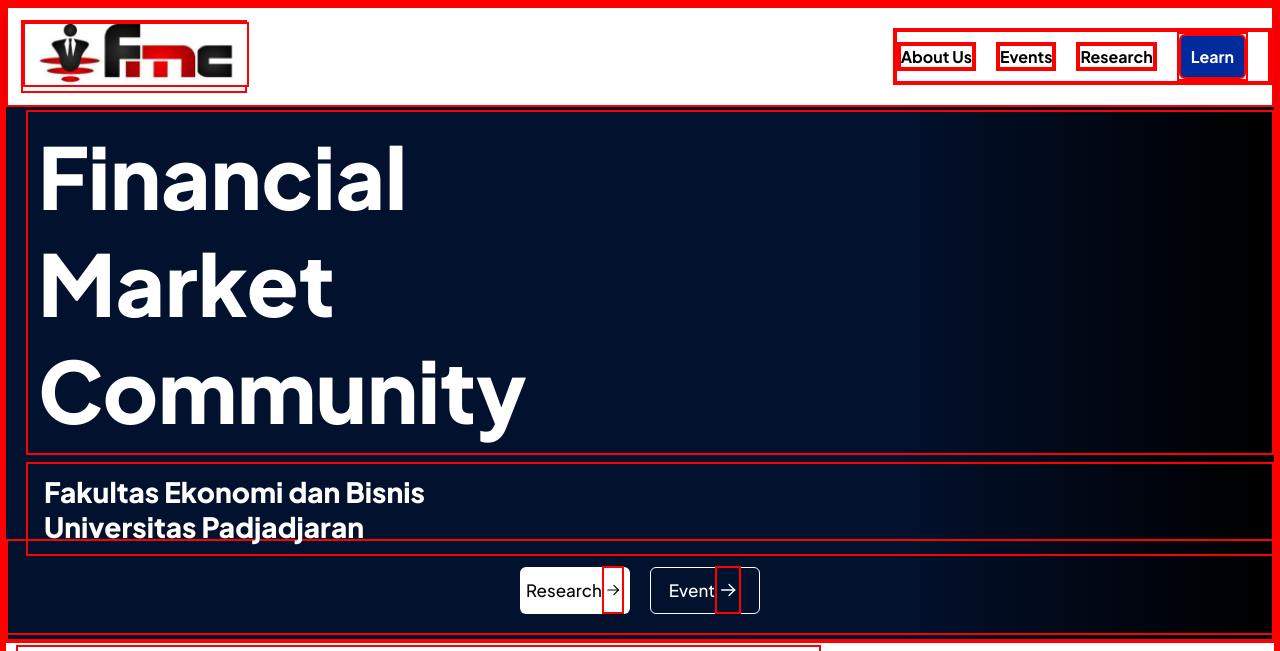
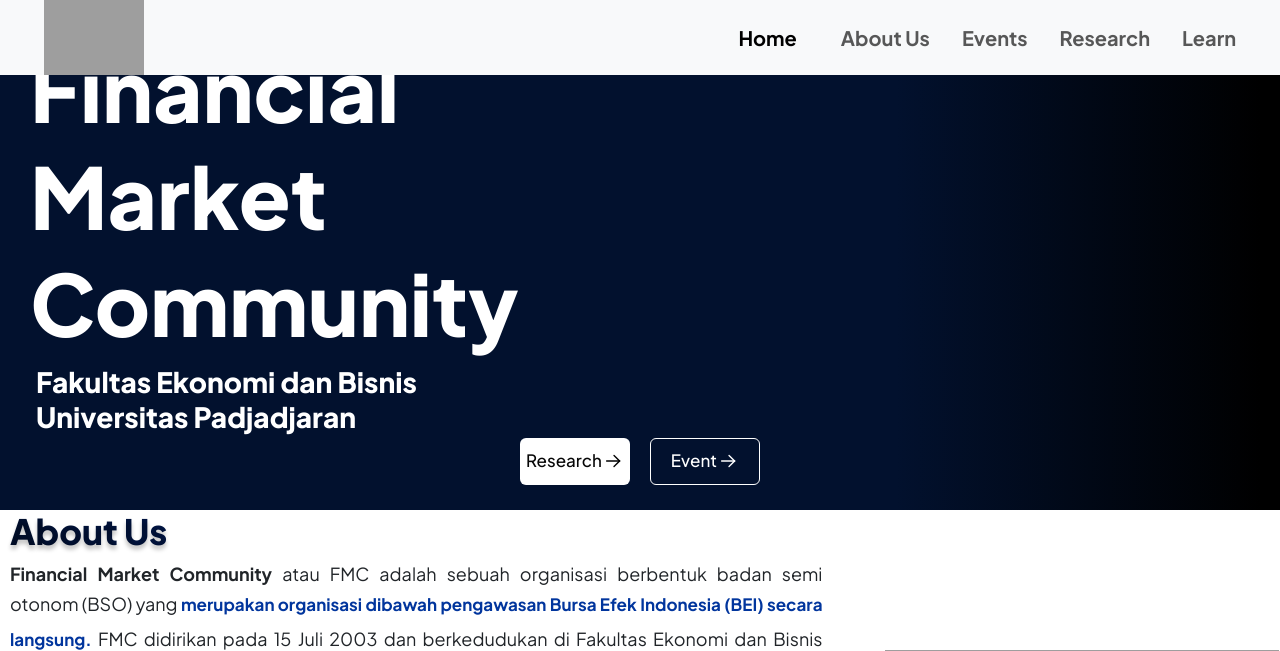
Before and after one commit to TLA-FMC-FEB/website, a Flask app: template templates/index.html in a window 1280 px wide. Shown: the top 651 px of the page. Run offline with Flask 2, Linux system fonts and the light colour scheme; the template is opened without the code that fills it, so the values that code supplies are empty; grey boxes are pictures that could not be loaded.

Commit message:
Reback end

```diff
--- a/main.py
+++ b/main.py
@@ -7,6 +7,21 @@
 def index():
     return render_template("index.html")
 
+@app.route('/about')
+def about():
+    return render_template("about-us.html")
+
+@app.route('/events')
+def events():
+    return render_template("events.html")
+
+@app.route('/learn')
+def learn():
+    return render_template("learn.html")
+
+@app.route('/research')
+def research():
+    return render_template("research.html")
 
 if __name__ == '__main__':
     app.run(debug=True, host='0.0.0.0', port=5000)
--- a/static/style.css
+++ b/static/style.css
@@ -1,13 +1,19 @@
 @import url('https://fonts.googleapis.com/css2?family=Plus+Jakarta+Sans:ital,wght@0,200..800;1,200..800&display=swap');
 
+/*
 * {
   font-family: "Plus Jakarta Sans", sans-serif;
   border: 2px solid red;
 }
+*/
 
 /* reset user agent margin (from browser) */
 body {
   margin: 0px;
+}
+
+.header {
+  font-family: "Plus Jakarta Sans", sans-serif;
 }
 
 /*hero-banner*/
@@ -24,7 +30,7 @@
   font-weight: 800;
   line-height: normal;
   padding: 10px;
-  margin-top: 3px;
+  margin-top: 25px;
   margin-left: 20px;
 }
 
@@ -34,7 +40,7 @@
   font-style: normal;
   font-weight: 800;
   line-height: normal;
-  margin-top: -50px;
+  margin-top: -20px;
   padding: 10px 16px;
 }
 
@@ -93,6 +99,20 @@
 
 /*navbar*/
 
+.navbar {
+  padding: 0px;
+}
+
+.navbar-toggle {
+    display: block;
+    font-size: 24px;
+    background: none;
+    border: none;
+    color: #000000;
+    cursor: pointer;
+    margin-right: 20px;
+}
+
 nav ul {
   display: flex;
   align-items: center;
@@ -119,6 +139,10 @@
   color: #012B9D;
 }
 
+nav ul li #navbar-toggle:hover {
+  color: #6495ed
+}
+
 nav ul li #learn {
   background: #012B9D;
   color: #ffffff;
@@ -133,14 +157,26 @@
 
 
 .container {
+  font-family: "Plus Jakarta Sans", sans-serif;
   display: flex;
   align-items: center;
-  justify-content: space-between;
-  padding: 12px 0px 12px 13px;
+  justify-content: center;
   background-color: #fff;
-  margin-bottom: -4px;
   box-shadow: 0 8px 8px 0px rgba(0, 0, 0, 0.2);
   border-radius: 0%;
+  margin: 0px;
+  padding: 0px;
+}
+
+.logo img{
+  margin-left: 2em;
+  width: 100px;
+  height: auto;
+}
+
+.nav-item {
+  font-family: "Plus Jakarta Sans", sans-serif;
+  font-weight: 700;
 }
 
 /*about-us*/
@@ -298,6 +334,7 @@
   display: flex;
   gap: 10px;
   justify-content: center;
+  flex-wrap: wrap;
 }
 
 .divisions {
--- a/templates/index.html
+++ b/templates/index.html
@@ -4,28 +4,82 @@
 <head>
   <meta charset="utf-8">
   <meta name="viewport" content="width=device-width, initial-scale=1.0">
+
+  <link href="https://cdn.jsdelivr.net/npm/bootstrap@5.3.3/dist/css/bootstrap.min.css" rel="stylesheet" integrity="sha384-QWTKZyjpPEjISv5WaRU9OFeRpok6YctnYmDr5pNlyT2bRjXh0JMhjY6hW+ALEwIH" crossorigin="anonymous">
+
+  <script src="https://cdn.jsdelivr.net/npm/bootstrap@5.3.3/dist/js/bootstrap.bundle.min.js" integrity="sha384-YvpcrYf0tY3lHB60NNkmXc5s9fDVZLESaAA55NDzOxhy9GkcIdslK1eN7N6jIeHz" crossorigin="anonymous"></script>
+
   <title>Financial Market Community</title>
-  <link rel="stylesheet" href="static/style.css">
-  <link rel="icon" type="image/x-icon" href="../templates/Media/Logo FMC.png">
+  <link rel="stylesheet" href="static/styles/style.css">
+  <link rel="icon" type="image/x-icon" href="static/media/Logo FMC Transparent.png">
+
+  <!-- <link rel="stylesheet" href="{{ url_for('static', filename='styles/nav.css') }}> -->
 
 </head>
 
 <body>
   <header>
-    <div class="container">
-      <div class="logo">
-        <img style="width:100%; height:auto;" src="templates/Media/Logo FMC.png" alt="Logo FMC Transparent">
+    <!-- Navbar -->
+    <nav class="navbar navbar-expand-lg bg-body-tertiary fixed-top">
+      <div class="container-fluid">
+        <!-- Logo -->
+        <div class="logo">
+          <img src="static/media/Logo-FMC.png" alt="Logo FMC Transparent">
+        </div>
+        <!-- Toggle Btn -->
+        <button
+          class="navbar-toggler border-0 navbar-end"
+          type="button"
+          data-bs-toggle="offcanvas"
+          data-bs-target="#offcanvasNavbar"
+          aria-controls="offcanvasNavbar"
+          aria-label="Toggle navigation">
+          <span class="navbar-toggler-icon"></span>
+        </button>
+        <!-- SideBar -->
+        <div
+          class="sidebar offcanvas offcanvas-start"
+          tabindex="-1" id="offcanvasNavbar"
+          aria-labelledby="offcanvasNavbarLabel">
+
+          <!-- Sidebar Header -->
+          <div class="offcanvas-header justify-content-center align-items-center border-bottom border-black gap-3">
+            <img
+              style="width:130.797;
+              height:auto;"
+              src="static/media/Logo-FMC.png" alt="Logo FMC Transparent">
+            </img>
+            <button type="button"
+              class="btn-close btn-close-black shadow-none"
+              data-bs-dismiss="offcanvas"
+              aria-label="Close"
+              ></button>
+          </div>
+          <!-- Sidebar Body -->
+          <div class="offcanvas-body">
+            <ul class="navbar-nav justify-content-end align-items-center fs-5 flex-grow-1 pe-3">
+              <li class="nav-item">
+                <a class="nav-link active"
+                  aria-current="page"
+                  href="#">Home</a>
+              </li>
+              <li class="nav-item mx-2">
+                <a class="nav-link" href="{{ url_for('about') }}">About Us</a>
+              </li>
+              <li class="nav-item mx-2">
+                <a class="nav-link" href="{{ url_for('events') }}">Events</a>
+              </li>
+              <li class="nav-item mx-2">
+                <a class="nav-link" href="{{ url_for('research') }}">Research</a>
+              </li>
+              <li class="nav-item mx-2">
+                <a class="nav-link" href="{{ url_for('learn') }}">Learn</a>
+              </li>
+            </ul>
+          </div>
+        </div>
       </div>
-
-      <nav>
-        <ul>
-          <li><a href="#">About Us</a></li>
-          <li><a href="#">Events</a></li>
-          <li><a href="#">Research</a></li>
-          <li><a id="learn" href="#">Learn</a></li>
-        </ul>
-      </nav>
-    </div>
+    </nav>
   </header>
 
   <div class="hero-banner">
@@ -91,7 +145,7 @@
       </button>
     </div>
     <div class="aboutImage">
-      <img src="./templates/Media/gambar about1.png" alt="Gambar About Us">
+      <img src="static/media/gambar about1.png" alt="Gambar About Us">
     </div>
   </div>
 
@@ -103,7 +157,7 @@
   <div class="content-pengurus">
 
     <div class="pengurus-image">
-      <img src="./Media/gambar about1.png" alt="Pengurus FMC">
+      <img src="./static/media/gambar about1.png" alt="Pengurus FMC">
     </div>
 
     <div class="pengurus-info">
@@ -135,7 +189,7 @@
 <footer>
 
   <div class="col1-footer">
-    <img src="/Media/Logo FMC.png" alt="Logo FMC Transparent">
+    <img src="static/media/Logo-FMC.png" alt="Logo FMC Transparent">
     <p><span class="highlightfooter">"FMC lebih dari sekadar tentang saham"</span><strong>, adalah motto baru kami yang
         kami serukan karena kesadaran kami akan eksistensi FMC yang tidak hanya terbatas pada minat yang sama terkait
         dunia pasar modal.</strong></p>
@@ -196,7 +250,7 @@
         Financial Market Community
       </li>
     </ul>
+   </div>
 </footer>
-</div>
 
 </html>
```
Also changed, not shown: templates/Media/Logo FMC Transparent.png (deleted), templates/Media/Logo FMC.png (deleted).
